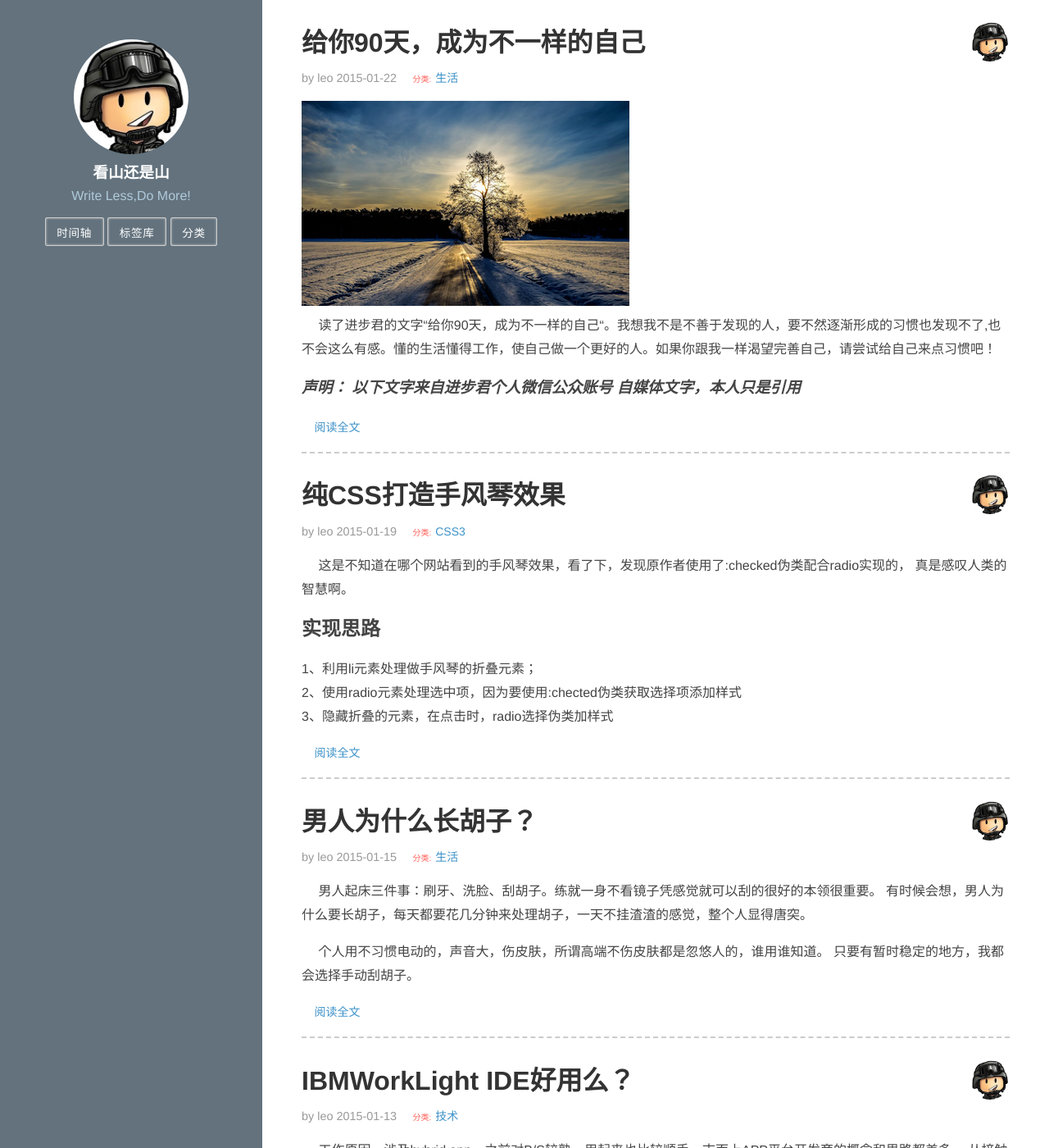
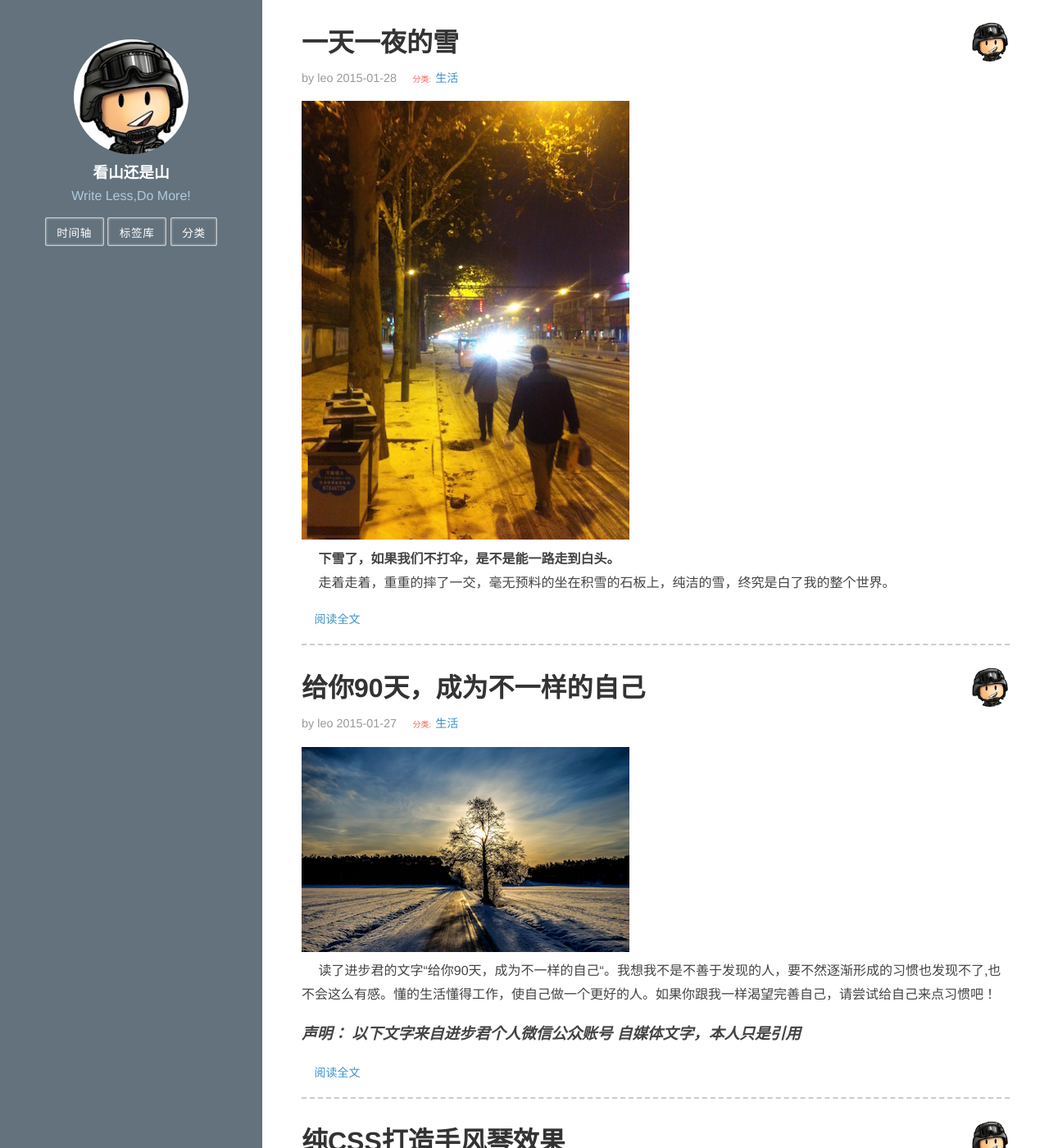
Before and after one commit to jutleo/jutleo.github.com, a Jekyll site: the page built from index.html, in a window 1280 px wide and 1400 px high. Shown: the whole window at 82% size. Built offline with Jekyll 4.4.1, drawn with Linux system fonts in a browser that asks for light colours; Markdown is read by kramdown in place of the engine named in the settings; the list of posts is cut into pages by our own code; some of the changed text lies outside the part shown.

Commit message:
snow of life

```diff
--- /dev/null
+++ b/_posts/2015-01-28-snow-life.md
@@ -0,0 +1,21 @@
+---
+layout: post
+title: "一天一夜的雪"
+duoshuo: true
+categories: 生活
+tags: [碎言碎语]
+---
+
+![风吹过的夏天](/static/images/20150128001.jpg)
+&emsp;
+**下雪了，如果我们不打伞，是不是能一路走到白头。**
+&emsp;
+走着走着，重重的摔了一交，毫无预料的坐在积雪的石板上，纯洁的雪，终究是白了我的整个世界。
+
+<!-- more -->
+
+
+![风吹过的夏天](/static/images/20150128002.jpg)
+
+&emsp;
+雪很白，心很静，感觉世界变大了生活变简单了。原来最美的不是生如夏花，而是在时间的长跑里波澜不惊。
```
Also changed, not shown: _posts/2015-01-27-find-defferent-you.md (renamed from _posts/2015-01-22-find-defferent-you.md, +1 -1 lines), static/images/20150127001.png (renamed from static/images/20150128001.png), static/images/20150128001.jpg (added), static/images/20150128002.jpg (added).
